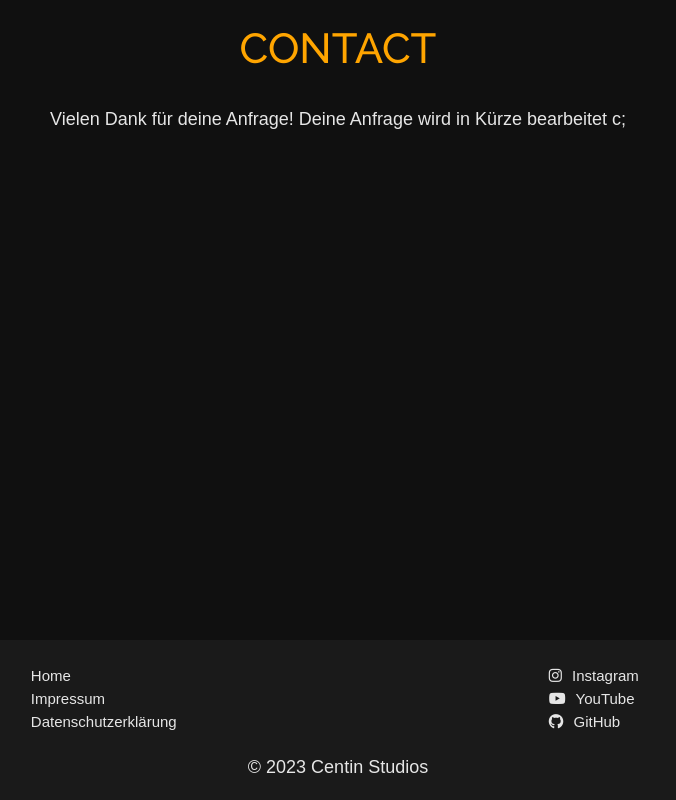
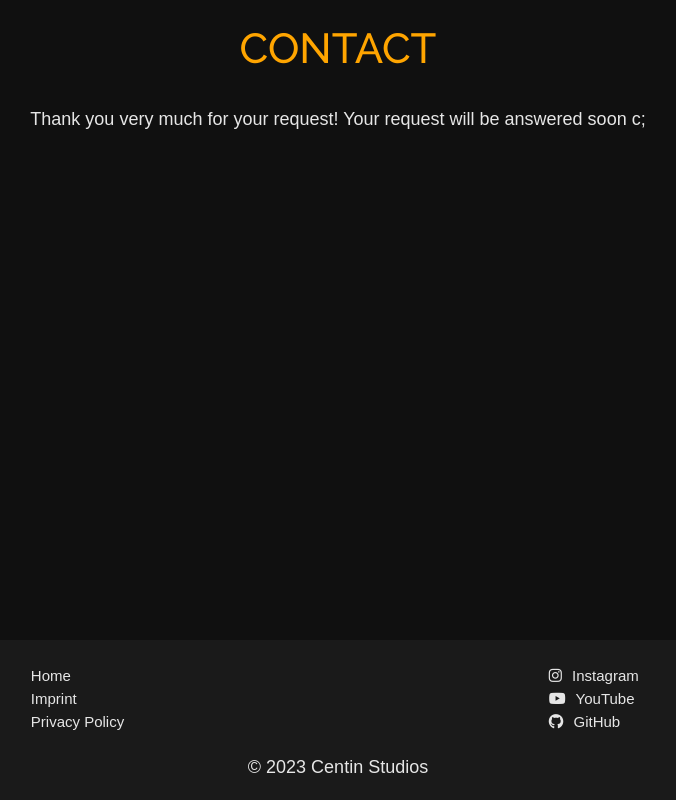
Before and after one commit to C3ntin/CentinStudios, a plain HTML site: page success.html in a window 1280 px wide. Shown: the whole page, without its empty margins (302-978 px from the left). Drawn offline with nearby package versions, Linux system fonts and the light colour scheme.

Commit message:
Add files via upload

```diff
--- a/success.html
+++ b/success.html
@@ -19,7 +19,7 @@
     <section style="min-height: 80vh;">
         <div class="flex-container">
             <h3>Contact</h3>
-            <p style="padding: 0 10%; text-align: center;"> Vielen Dank für deine Anfrage! Deine Anfrage wird in Kürze bearbeitet c;</p>
+            <p style="padding: 0 10%; text-align: center;"> Thank you very much for your request! Your request will be answered soon c;</p>
         </div>
     </section>
 
@@ -30,8 +30,8 @@
             <div class="flexbox-item-footer">
                 <ul>
                     <li> <a href="index.html"> Home </a>  </li>
-                    <li> <a href="subpages/imprint.html"> Impressum </a> </li>
-                    <li> <a href="subpages/privacypolicy.html"> Datenschutzerklärung </a></li>
+                    <li> <a href="subpages/imprint.html"> Imprint </a> </li>
+                    <li> <a href="subpages/privacypolicy.html"> Privacy Policy </a></li>
                 </ul>
                 <ul>
                     <li> <a href="https://www.instagram.com/scoped_centin/" target="_blank"> <i class="fa-brands fa-instagram"></i> Instagram </a> </li>
```
